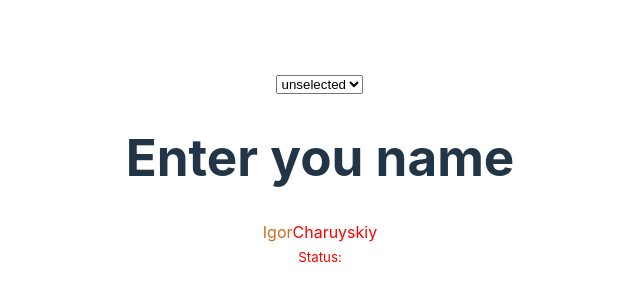
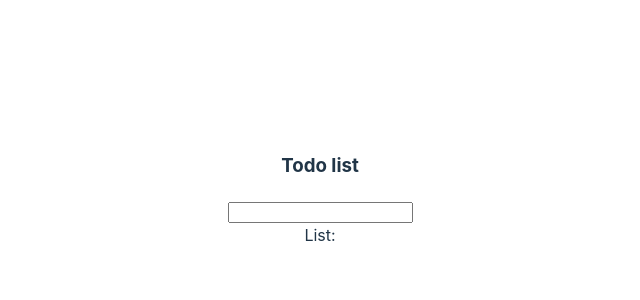
Before and after one commit to jams1992/ITMO_WebDev_2023_IgorCharuyskiy, a Vue app: page / in a window 1280 px wide. Shown: the part 210-510 px from the top of the page, without its empty margins (320-960 px from the left). Built offline with nearby package versions, Linux system fonts and the light colour scheme.

Commit message:
lesson 27 final commit

```diff
--- a/src/App.vue
+++ b/src/App.vue
@@ -1,49 +1,44 @@
-<script setup>
-import MyName from './components/MyName.vue';
-</script>
+
 
 <template>
-  <select
-    name="status"
-    @change="onSelectChange"
+  <h3>Todo list</h3>
+  <input
+    v-model="inputText"
+    @keyup.enter="canAddItemToTodoList && onInputKeyUp()"
   >
-    <option
-      v-if="!status"
-      value="unselected"
-      selected
+  <div>{{ inputText }}</div>
+  <div>
+    List:
+    <div
+      v-for="(item, index) in todos"
+      :key="item"
     >
-      unselected
-      {{ item }}
-    </option>
-    <option
-      v-for="item in ['Ready', 'Start', 'Stop']"
-      :key="item"
-      :value="item"
-      :selected="item === status"
-    >
-      {{ item }}
-    </option>
-  </select>
-  <MyName
-    :status="status"
-    @reset="onStatusReset"
-  />
+      {{ index +1 }}.{{ item }}
+      <button>X</button>
+    </div>
+  </div>
 </template>
 
 <script>
 export default {
   data: () => ({
-    status: null
+    inputText: '',
+    todos: []
   }),
+  computed:{
+
+   canAddItemToTodoList(){
+      return this.todoText.length>0;
+},
+todoText() {return this.inputText.trim();}
+  },
   methods: {
-    onSelectChange(event) {
-      console.log('>App->onSelectChange:', event.target.value);
-      this.status = event.target.value;
+    onInputKeyUp() {
+      console.log('>App->onInputKeyUp:',this.inputText);
+      this.todos.push(this.todoText);
+      this.inputText='';
     },
-    onStatusReset() {
-      console.log('>App->onStatusReset:');
-      this.status = null;
-    }
+
   }
 };
 </script>
```
